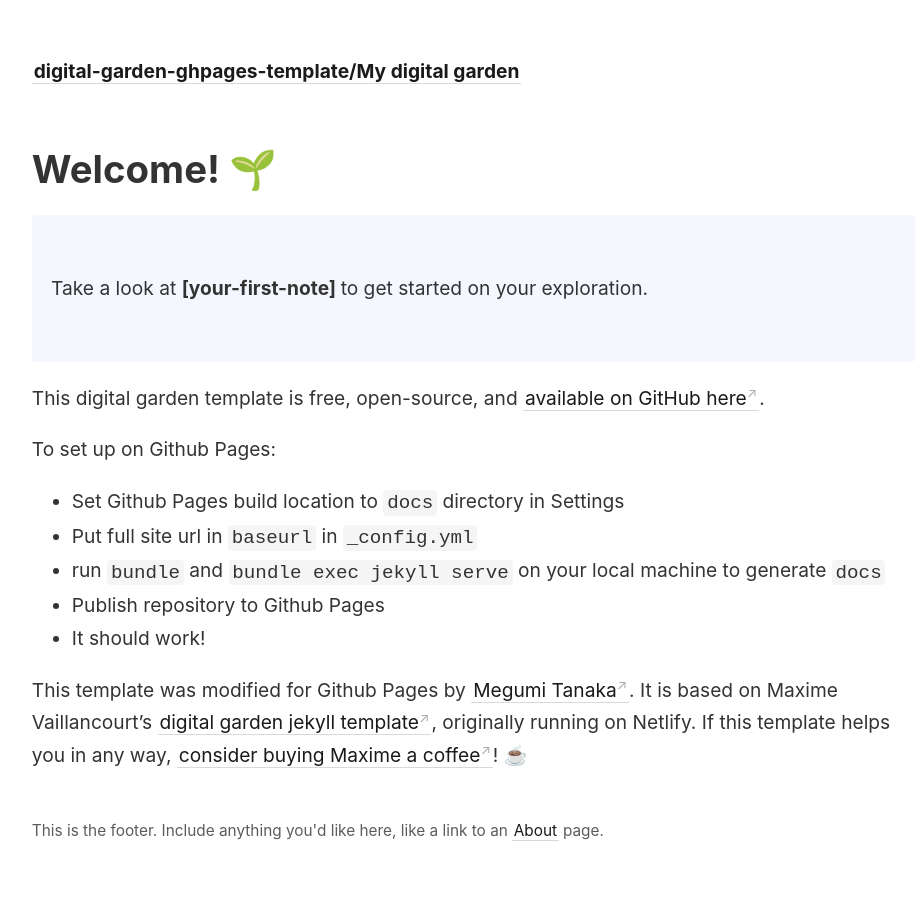
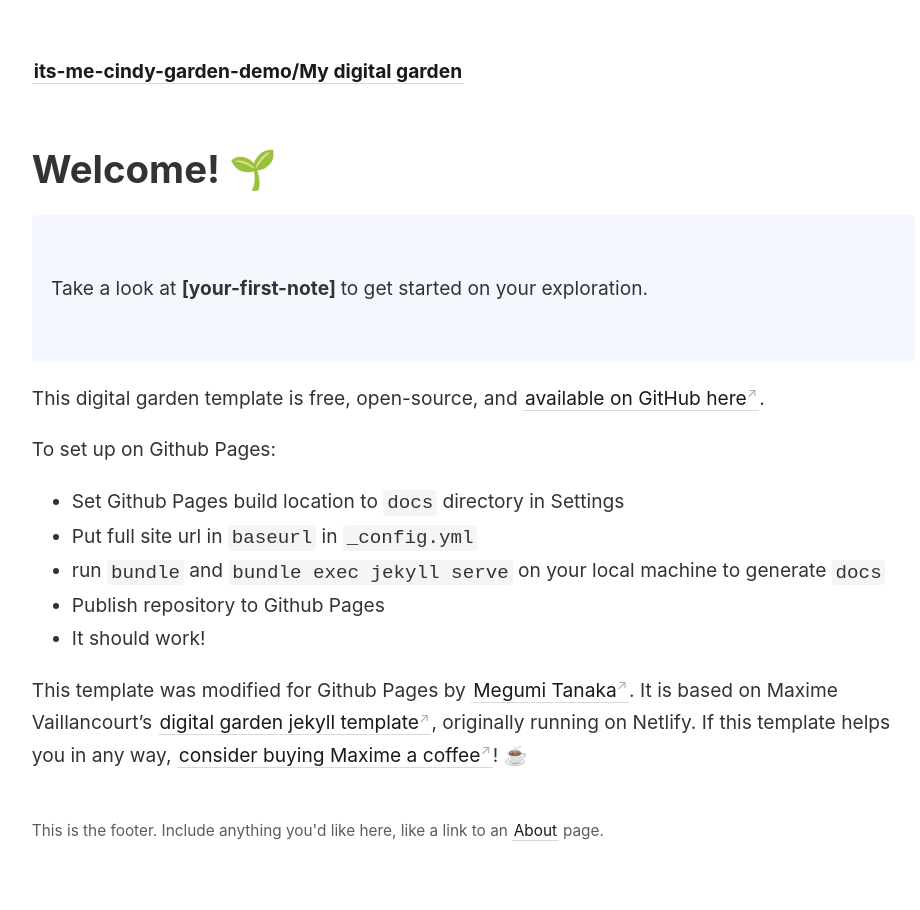
Before and after one commit to cindywincek/its-me-cindy-garden-demo, a Jekyll site: the page built from _pages/index.md, in a window 1280 px wide. Shown: the whole page, without its empty margins (45-965 px from the left). Built offline with Jekyll 4.4.1, drawn with Linux system fonts in a browser that asks for light colours.

Commit message:
Update baseurl in configuration file

```diff
--- a/_config.yml
+++ b/_config.yml
@@ -4,7 +4,7 @@ title:               'My digital garden'
 url:                 'https://cindywincek.github.io/'
 
 # Change baseurl to the directory your site lives at so internal link generator creates proper relative paths.
-baseurl:             'digital-garden-ghpages-template'
+baseurl:             'its-me-cindy-garden-demo'
 
 include:             ['_pages']
 exclude:             ['_includes/notes_graph.json']
```
